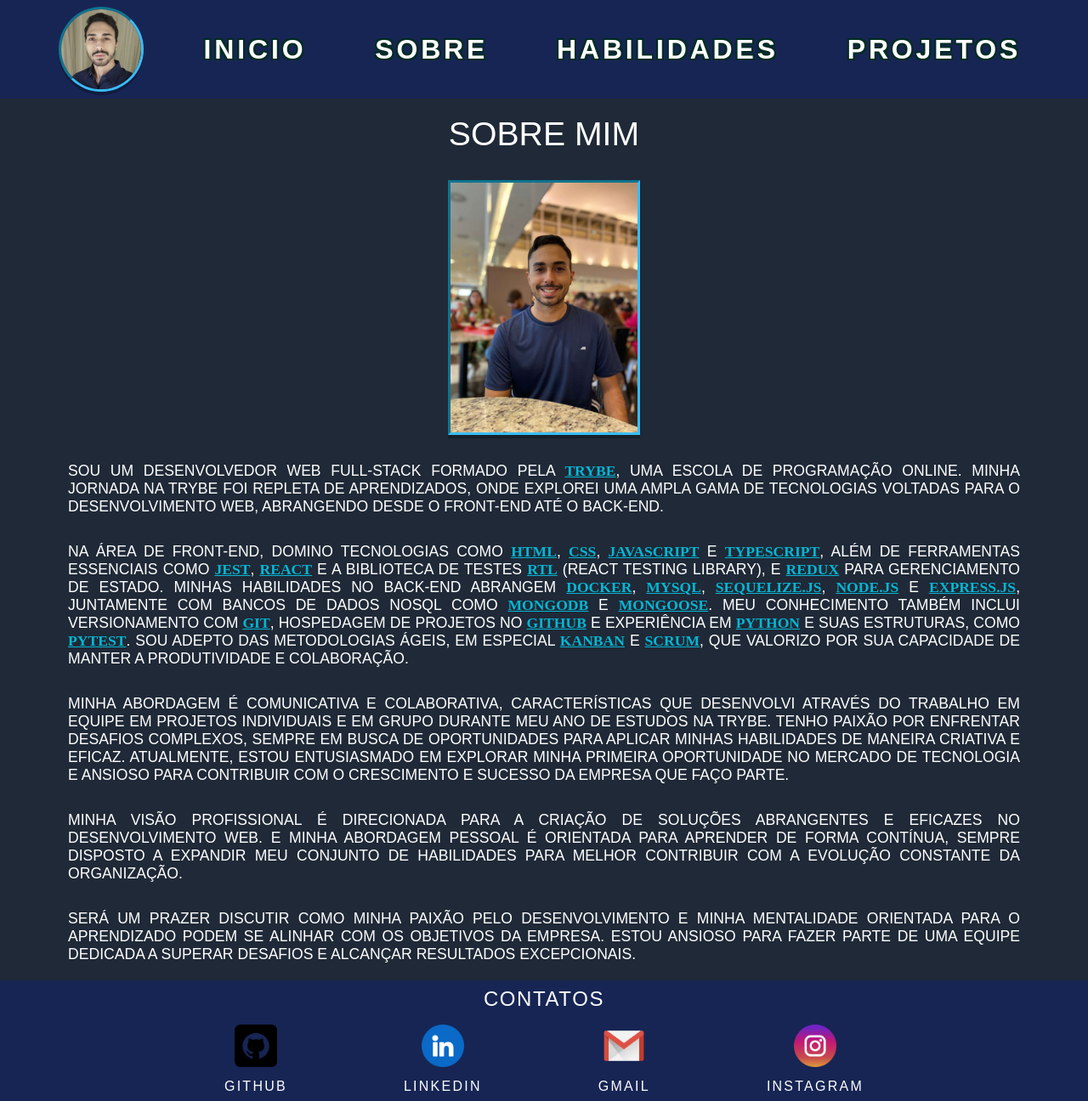
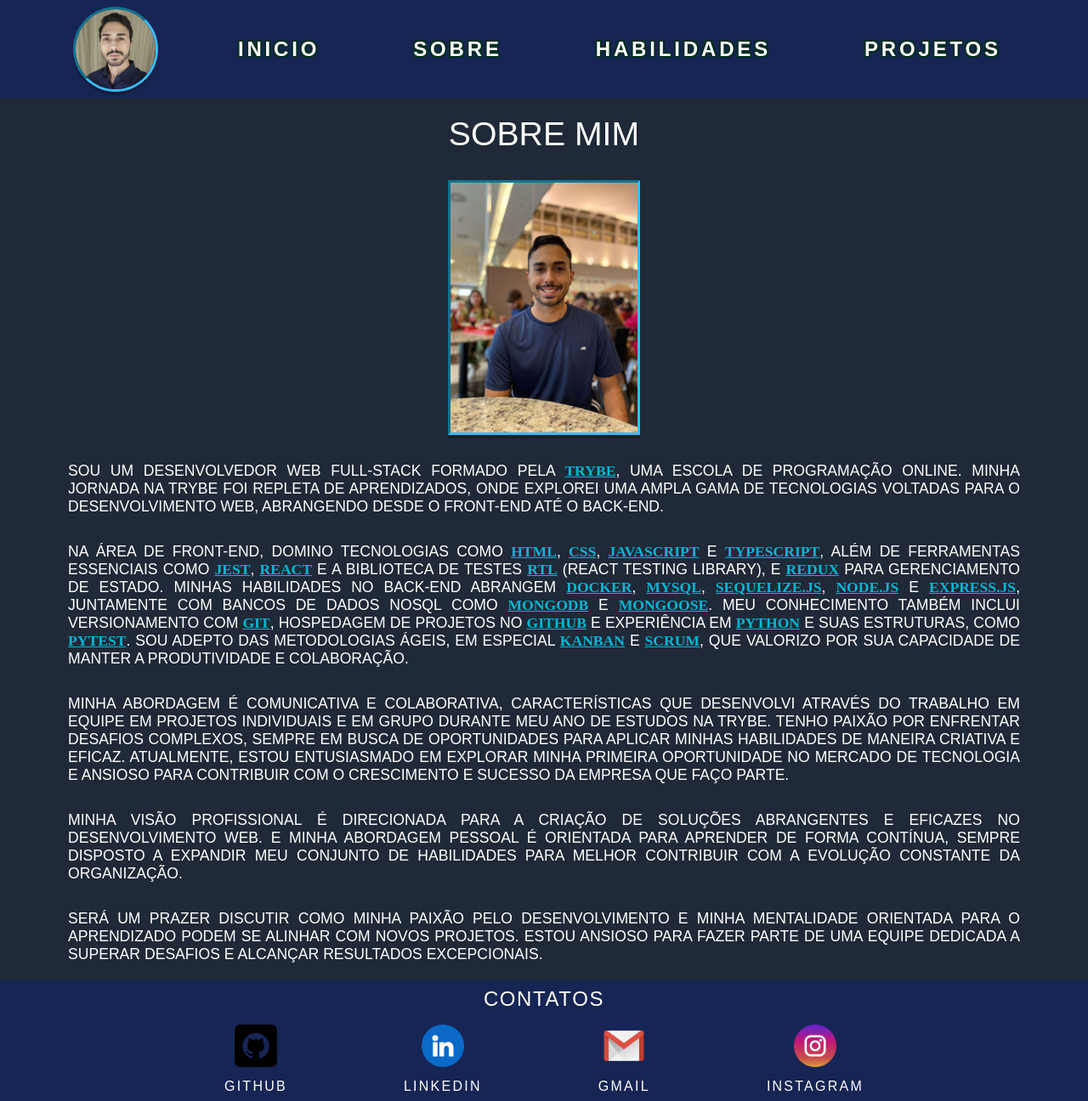
Before and after one commit to Joaogustavo789/portfolio, a React (Vite) app: page /sobre-mim in a window 1280 px wide. Shown: the whole page at 85% size. Built offline with nearby package versions, Linux system fonts and the light colour scheme; a web font is replaced by a local one.

Commit message:
style: :art: Alterando alguns estilos e adicionando link na página About

```diff
--- a/src/components/Header/styles.jsx
+++ b/src/components/Header/styles.jsx
@@ -8,10 +8,6 @@ const ImageHeaderStyled = styled.img `
   border-top: 3px solid rgb(14, 116, 144);
   box-shadow: 0px 4px 0px 0px rgba(0, 0, 0, 0.25);
   height: 100px;
-
-  &:hover {
-    scale: 1.1;
-  }
 `
 
 const HeaderStyled = styled.header `
--- a/src/components/helpers/Buttons/styles.jsx
+++ b/src/components/helpers/Buttons/styles.jsx
@@ -4,6 +4,7 @@ const ButtonStyled = styled.button `
   background-color: transparent;
   border: none;
   border: 4px solid rgb(23, 37, 84);
+  padding: 5px 12px;
 
   &:hover {
     border-color: white;
@@ -17,7 +18,7 @@ const ButtonStyled = styled.button `
 const PtextStyled = styled.p `
   color: white;
   font-family: 'Arsenal', sans-serif;
-  font-size: 2rem;
+  font-size: 1.5rem;
   font-weight: 700;
   letter-spacing: 0.24rem;
   text-transform: uppercase;
--- a/src/pages/AboutPage/AboutPage.jsx
+++ b/src/pages/AboutPage/AboutPage.jsx
@@ -9,8 +9,8 @@ function AboutPage() {
       <Header />
         <DivAboutStyled>
             <H1AboutStyled>Sobre mim</H1AboutStyled>
-            <ImageAboutStyled src={ JoaoGustavoPhoto } alt="" />
-            <PtextAbout>Sou um Desenvolvedor Web Full-Stack formado pela <StrongAbout>Trybe</StrongAbout>, uma escola de programação online. Minha jornada na Trybe foi repleta de aprendizados, onde explorei uma ampla gama de tecnologias voltadas para o desenvolvimento web, abrangendo desde o Front-End até o Back-End.</PtextAbout>
+            <ImageAboutStyled src={ JoaoGustavoPhoto } alt="Imagem Pessoal" />
+            <PtextAbout>Sou um Desenvolvedor Web Full-Stack formado pela <a href="https://www.betrybe.com/" target='_blanck'><StrongAbout>Trybe</StrongAbout></a>, uma escola de programação online. Minha jornada na Trybe foi repleta de aprendizados, onde explorei uma ampla gama de tecnologias voltadas para o desenvolvimento web, abrangendo desde o Front-End até o Back-End.</PtextAbout>
 
             <PtextAbout>Na área de Front-End, domino tecnologias como <StrongAbout>HTML</StrongAbout>, <StrongAbout>CSS</StrongAbout>, <StrongAbout>JavaScript</StrongAbout> e <StrongAbout>TypeScript</StrongAbout>, além de ferramentas essenciais como <StrongAbout>Jest</StrongAbout>, <StrongAbout>React</StrongAbout> e a biblioteca de testes <StrongAbout>RTL</StrongAbout> (React Testing Library), e <StrongAbout>Redux</StrongAbout> para gerenciamento de estado. Minhas habilidades no Back-End abrangem <StrongAbout>Docker</StrongAbout>, <StrongAbout>MySQL</StrongAbout>, <StrongAbout>Sequelize.js</StrongAbout>, <StrongAbout>Node.js</StrongAbout> e <StrongAbout>Express.js</StrongAbout>, juntamente com bancos de dados NoSQL como <StrongAbout>MongoDB</StrongAbout> e <StrongAbout>Mongoose</StrongAbout>. Meu conhecimento também inclui versionamento com <StrongAbout>Git</StrongAbout>, hospedagem de projetos no <StrongAbout>GitHub</StrongAbout> e experiência em <StrongAbout>Python</StrongAbout> e suas estruturas, como <StrongAbout>Pytest</StrongAbout>. Sou adepto das metodologias ágeis, em especial <StrongAbout>Kanban</StrongAbout> e <StrongAbout>Scrum</StrongAbout>, que valorizo por sua capacidade de manter a produtividade e colaboração.</PtextAbout>
 
@@ -18,7 +18,7 @@ function AboutPage() {
 
             <PtextAbout>Minha visão profissional é direcionada para a criação de soluções abrangentes e eficazes no desenvolvimento web. E minha abordagem pessoal é orientada para aprender de forma contínua, sempre disposto a expandir meu conjunto de habilidades para melhor contribuir com a evolução constante da organização.</PtextAbout>
 
-            <PtextAbout>Será um prazer discutir como minha paixão pelo desenvolvimento e minha mentalidade orientada para o aprendizado podem se alinhar com os objetivos da empresa. Estou ansioso para fazer parte de uma equipe dedicada a superar desafios e alcançar resultados excepcionais.</PtextAbout>
+            <PtextAbout>Será um prazer discutir como minha paixão pelo desenvolvimento e minha mentalidade orientada para o aprendizado podem se alinhar com novos projetos. Estou ansioso para fazer parte de uma equipe dedicada a superar desafios e alcançar resultados excepcionais.</PtextAbout>
         </DivAboutStyled>
       <Footer />
     </>
--- a/src/pages/AboutPage/styles.jsx
+++ b/src/pages/AboutPage/styles.jsx
@@ -16,10 +16,6 @@ const ImageAboutStyled = styled.img `
   border-top: 3px solid rgb(14, 116, 144);
   box-shadow: 0px 4px 0px 0px rgba(0, 0, 0, 0.25);
   height: 300px;
-
-  &:hover {
-    scale: 1.1;
-  }
 `
 
 const H1AboutStyled = styled.h1 `
```
